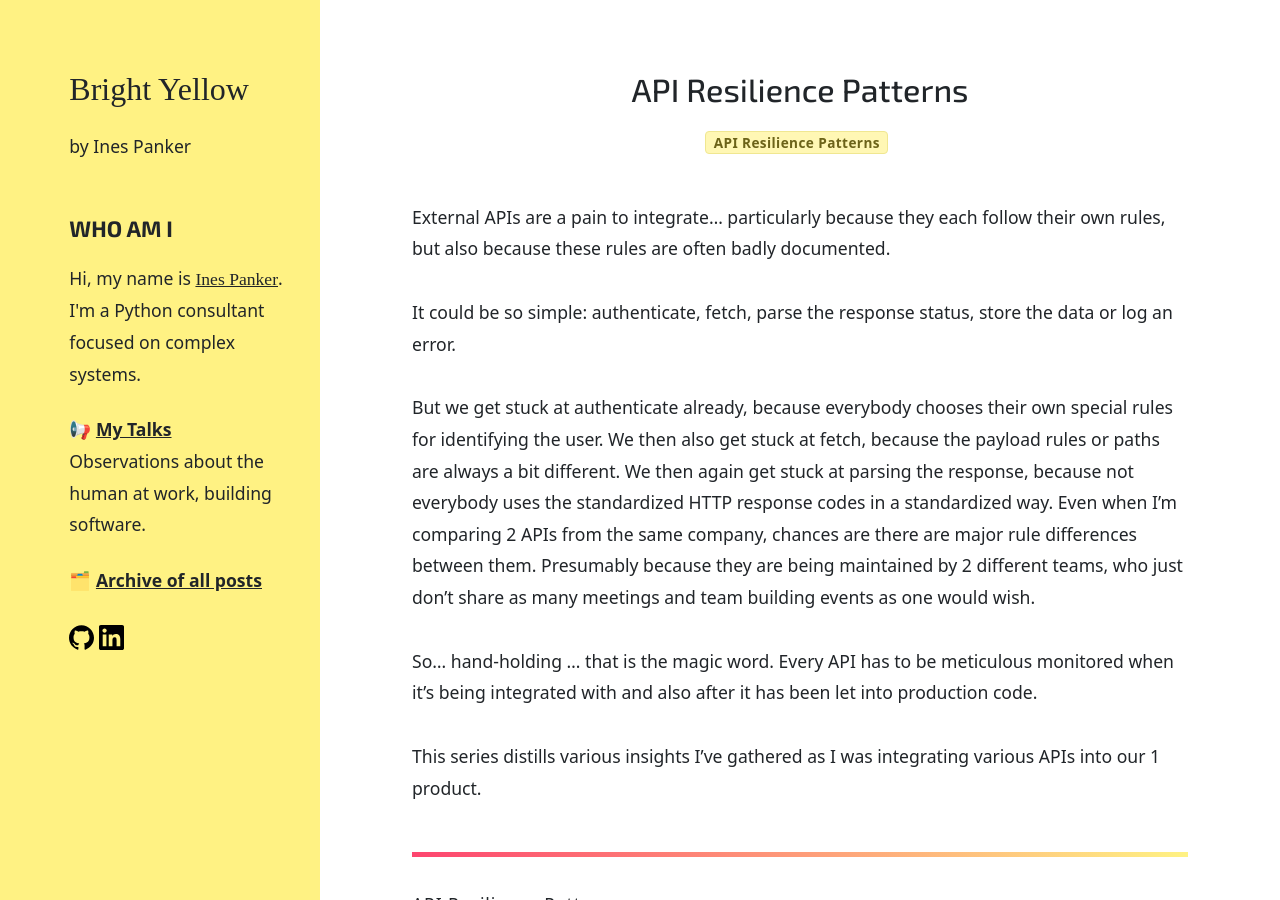
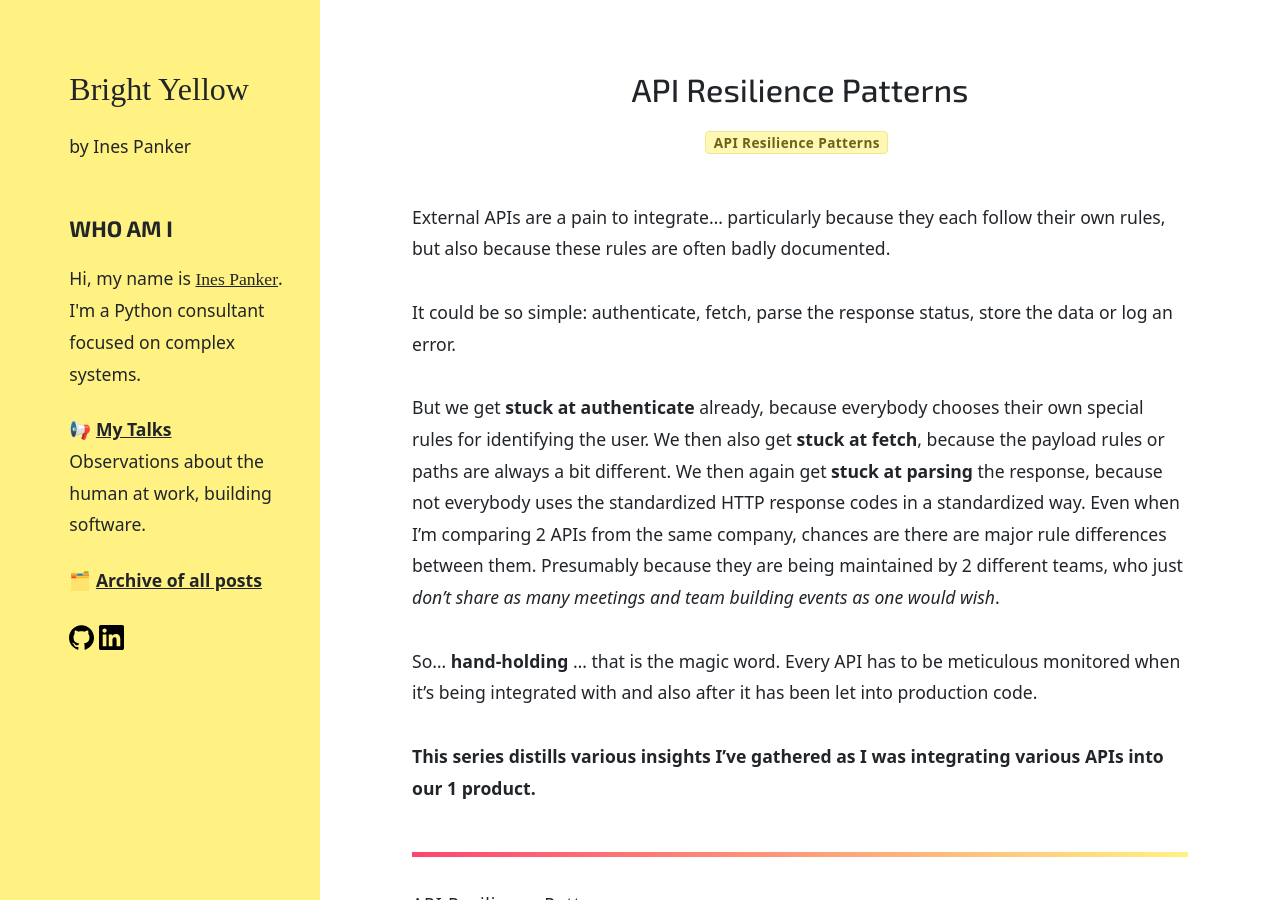
Before and after one commit to inesp/inesp.github.io, a Jekyll site: the page built from tags/api-resilience-patterns.md, in a window 1280 px wide and 900 px high. Built offline with Jekyll 4.4.1, drawn with Linux system fonts in a browser that asks for light colours; nearby versions of some CDN libraries; some web fonts are replaced.

Commit message:
Update the topic desc

```diff
--- a/tags/api-resilience-patterns.md
+++ b/tags/api-resilience-patterns.md
@@ -9,8 +9,8 @@ External APIs are a pain to integrate... particularly because they each follow t
 
 It could be so simple: authenticate, fetch, parse the response status, store the data or log an error.
 
-But we get stuck at authenticate already, because everybody chooses their own special rules for identifying the user. We then also get stuck at fetch, because the payload rules or paths are always a bit different. We then again get stuck at parsing the response, because not everybody uses the standardized HTTP response codes in a standardized way. Even when I'm comparing 2 APIs from the same company, chances are there are major rule differences between them. Presumably because they are being maintained by 2 different teams, who just don't share as many meetings and team building events as one would wish.
+But we get **stuck at authenticate** already, because everybody chooses their own special rules for identifying the user. We then also get **stuck at fetch**, because the payload rules or paths are always a bit different. We then again get **stuck at parsing** the response, because not everybody uses the standardized HTTP response codes in a standardized way. Even when I'm comparing 2 APIs from the same company, chances are there are major rule differences between them. Presumably because they are being maintained by 2 different teams, who just _don't share as many meetings and team building events as one would wish_.
 
-So... hand-holding ... that is the magic word. Every API has to be meticulous monitored when it's being integrated with and also after it has been let into production code.
+So... **hand-holding** ... that is the magic word. Every API has to be meticulous monitored when it's being integrated with and also after it has been let into production code.
 
-This series distills various insights I've gathered as I was integrating various APIs into our 1 product.
+**This series distills various insights I've gathered as I was integrating various APIs into our 1 product.**
```
